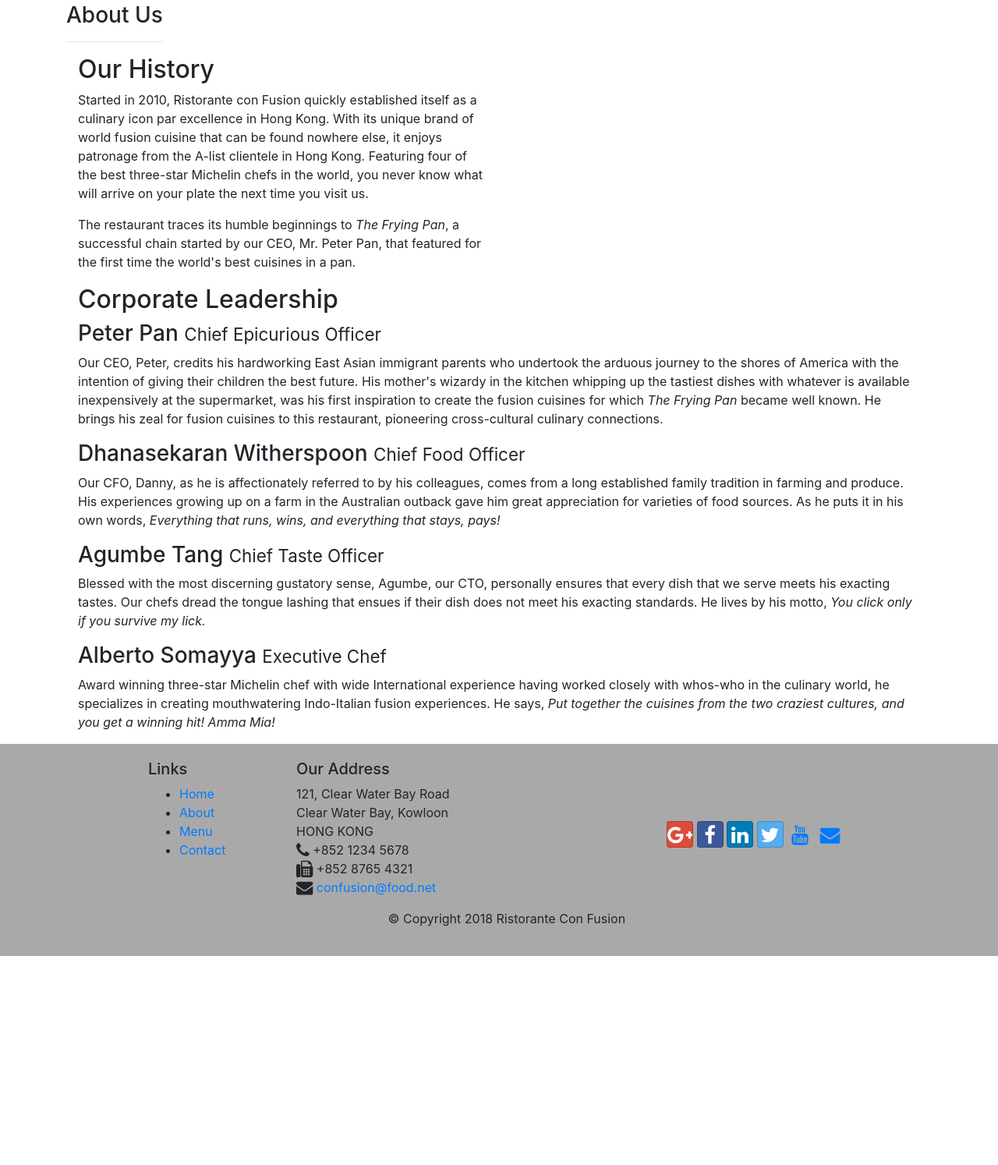
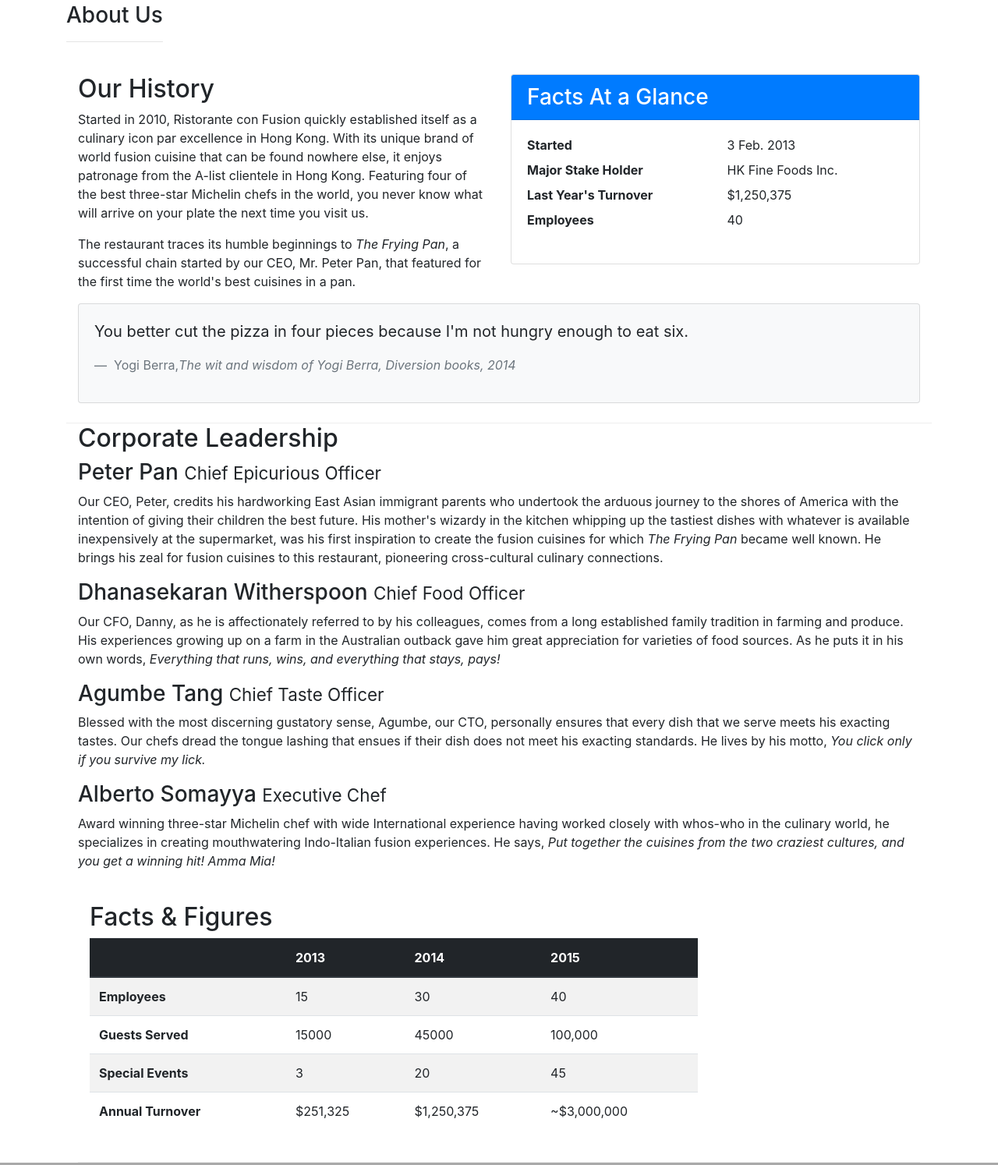
Before and after one commit to anish-sekar/conFusion, a website: page aboutus.html in a window 1280 px wide. Shown: the part 345-1839 px from the top of the page at 78% size. Before the commit the page ends 1571 px from the top, so only its background shows below. Drawn offline with nearby package versions, Linux system fonts and the light colour scheme.

Commit message:
Images and media

```diff
--- a/aboutus.html
+++ b/aboutus.html
@@ -35,10 +35,13 @@
           data-toggle="collapse"
           data-target="#Navbar"
         >
-          <span class="navbar-toggler-icon">Ristorante Con Confusion</span>
+          <span class="navbar-toggler-icon"></span>
         </button>
         <div class="collapes navbar-collapse" id="Navbar">
-          <a class="navbar-brand">Ristorante Con Fusion</a>
+          <a class="navbar-brand"
+            ><a class="navbar-brand"
+              ><img src="img/logo.png" height="30" width="41" /></a
+          ></a>
           <ul class="navbar-nav mr-auto">
             <li class="nav-item">
               <a class="nav-link" href="./index.html">
@@ -76,7 +79,9 @@
             </p>
           </div>
 
-          <div class="col-12 col-sm"></div>
+          <div class="col col-md align-self-center">
+            <img src="img/logo.png" class="img-fluid" />
+          </div>
         </div>
       </div>
     </header>
@@ -93,7 +98,7 @@
         </div>
       </div>
 
-      <div row>
+      <div class="row row-content">
         <div class="col-12 col-sm-6 col-md-6">
           <h2>Our History</h2>
           <p>
@@ -111,7 +116,39 @@
             cuisines in a pan.
           </p>
         </div>
-        <div class="col col-sm col-md"></div>
+        <div class="col col-sm col-md">
+          <div class="card">
+            <h3 class="card-header bg-primary text-white">Facts At a Glance</h3>
+            <div class="card-body">
+              <dl class="row">
+                <dt class="col-6">Started</dt>
+                <dd class="col-6">3 Feb. 2013</dd>
+                <dt class="col-6">Major Stake Holder</dt>
+                <dd class="col-6">HK Fine Foods Inc.</dd>
+                <dt class="col-6">Last Year's Turnover</dt>
+                <dd class="col-6">$1,250,375</dd>
+                <dt class="col-6">Employees</dt>
+                <dd class="col-6">40</dd>
+              </dl>
+            </div>
+          </div>
+        </div>
+
+        <div class="col-12">
+          <div class="card card-body bg-light">
+            <blockquote class="blockquote">
+              <p class="mb0">
+                You better cut the pizza in four pieces because I'm not hungry
+                enough to eat six.
+              </p>
+              <footer class="blockquote-footer">
+                Yogi Berra,<cite title="Source Title"
+                  >The wit and wisdom of Yogi Berra, Diversion books, 2014</cite
+                >
+              </footer>
+            </blockquote>
+          </div>
+        </div>
       </div>
 
       <div class="col-12">
@@ -159,6 +196,51 @@
               get a winning hit! Amma Mia!</em
             >
           </p>
+        </div>
+
+        <div class="row row-content">
+          <div class="col-12 col-sm-9">
+            <h2>Facts &amp; Figures</h2>
+            <div class="table-responsive">
+              <table class="table table-striped">
+                <thead class="thead-dark">
+                  <tr>
+                    <th>&nbsp;</th>
+                    <th>2013</th>
+                    <th>2014</th>
+                    <th>2015</th>
+                  </tr>
+                </thead>
+                <tbody>
+                  <tr>
+                    <th>Employees</th>
+                    <td>15</td>
+                    <td>30</td>
+                    <td>40</td>
+                  </tr>
+                  <tr>
+                    <th>Guests Served</th>
+                    <td>15000</td>
+                    <td>45000</td>
+                    <td>100,000</td>
+                  </tr>
+                  <tr>
+                    <th>Special Events</th>
+                    <td>3</td>
+                    <td>20</td>
+                    <td>45</td>
+                  </tr>
+                  <tr>
+                    <th>Annual Turnover</th>
+                    <td>$251,325</td>
+                    <td>$1,250,375</td>
+                    <td>~$3,000,000</td>
+                  </tr>
+                </tbody>
+              </table>
+            </div>
+          </div>
+          <div class="col-12 col-sm-3"></div>
         </div>
       </div>
     </div>
```
Also changed, not shown: contactus.html (+1 -1 lines), index.html (+15 -3 lines), img/alberto.png (added), img/buffet.png (added), img/logo.png (added), img/uthappizza.png (added), 2 other files.
